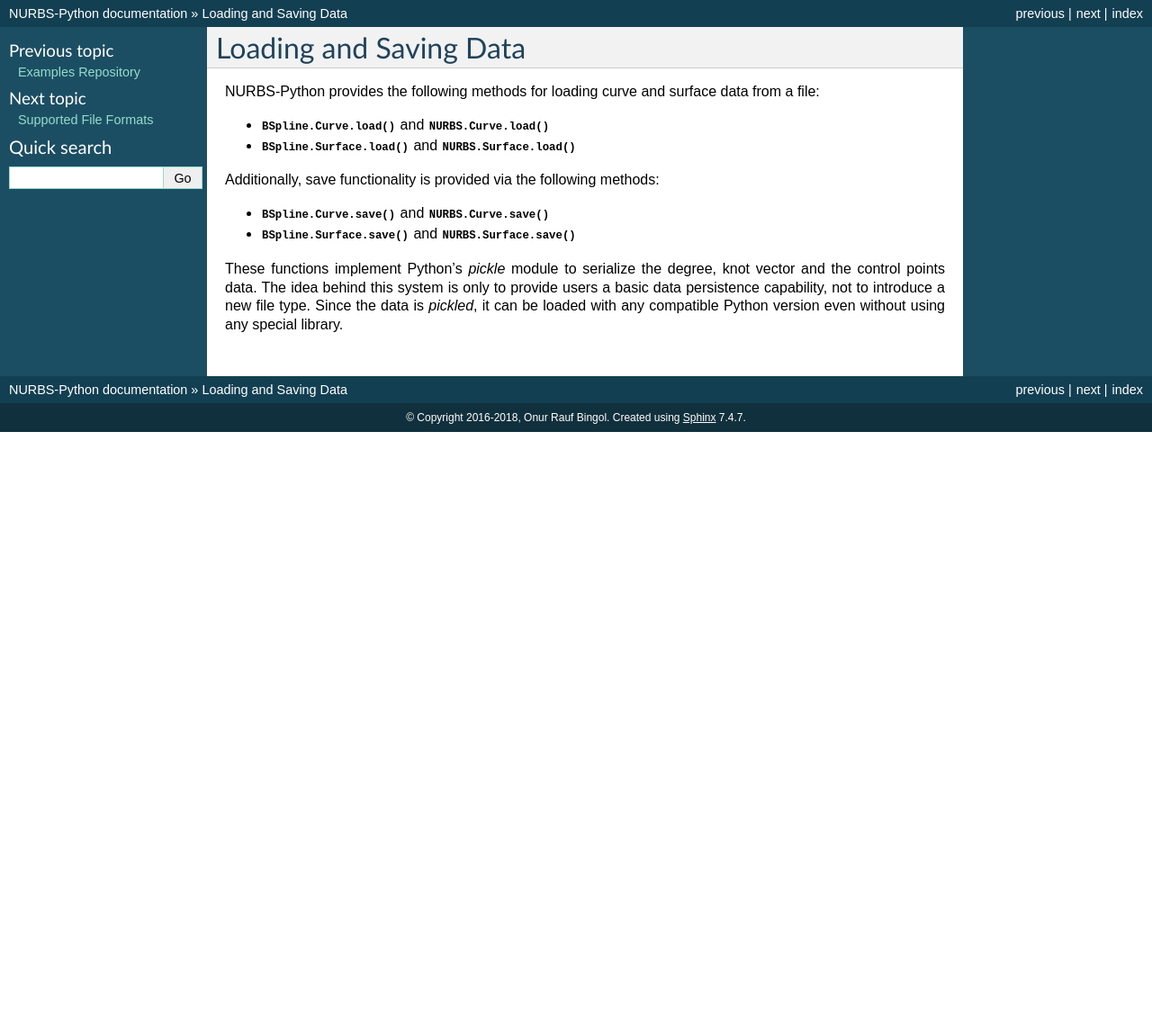
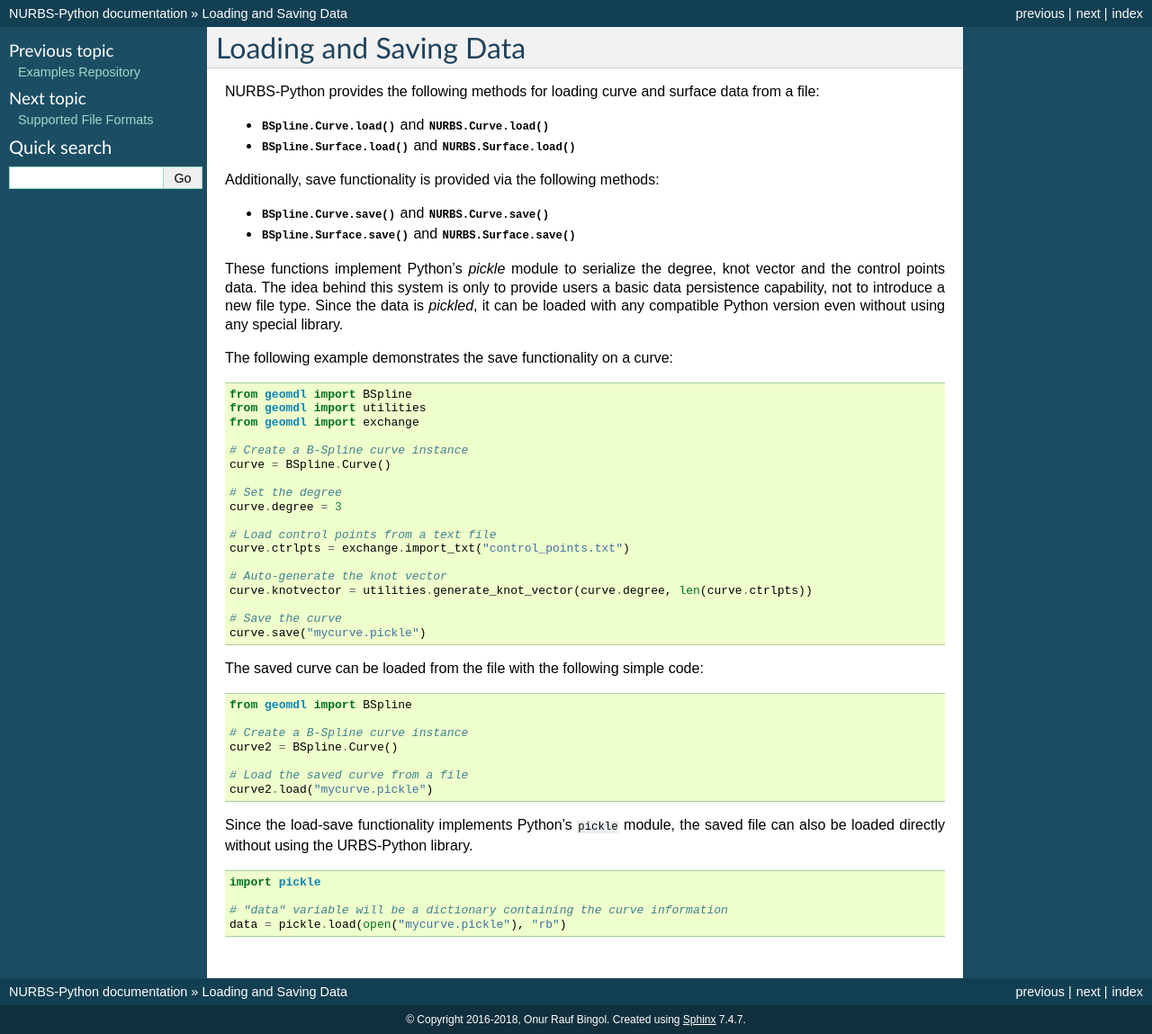
Before and after one commit to orbingol/NURBS-Python, a Sphinx documentation site: the page built from docs/load_save.rst, in a window 1280 px wide. Shown: the whole page at 90% size. Built offline with Sphinx 7.4.7, drawn with Linux system fonts in a browser that asks for light colours; formulas are drawn with MathJax 3; before the commit the page ends 900 px from its top, so only the background shows below that.

Commit message:
Add examples to load-save docs

```diff
--- a/docs/load_save.rst
+++ b/docs/load_save.rst
@@ -15,3 +15,48 @@ These functions implement Python's `pickle` module to serialize the degree, knot
 The idea behind this system is only to provide users a basic data persistence capability, not to introduce a new
 file type. Since the data is *pickled*, it can be loaded with any compatible Python version even without using
 any special library.
+
+The following example demonstrates the save functionality on a curve:
+
+.. code-block:: python
+
+    from geomdl import BSpline
+    from geomdl import utilities
+    from geomdl import exchange
+
+    # Create a B-Spline curve instance
+    curve = BSpline.Curve()
+
+    # Set the degree
+    curve.degree = 3
+
+    # Load control points from a text file
+    curve.ctrlpts = exchange.import_txt("control_points.txt")
+
+    # Auto-generate the knot vector
+    curve.knotvector = utilities.generate_knot_vector(curve.degree, len(curve.ctrlpts))
+
+    # Save the curve
+    curve.save("mycurve.pickle")
+
+The saved curve can be loaded from the file with the following simple code:
+
+.. code-block:: python
+
+    from geomdl import BSpline
+
+    # Create a B-Spline curve instance
+    curve2 = BSpline.Curve()
+
+    # Load the saved curve from a file
+    curve2.load("mycurve.pickle")
+
+Since the load-save functionality implements Python's ``pickle`` module, the saved file can also be loaded directly
+without using the URBS-Python library.
+
+.. code-block:: python
+
+    import pickle
+
+    # "data" variable will be a dictionary containing the curve information
+    data = pickle.load(open("mycurve.pickle"), "rb")
```
